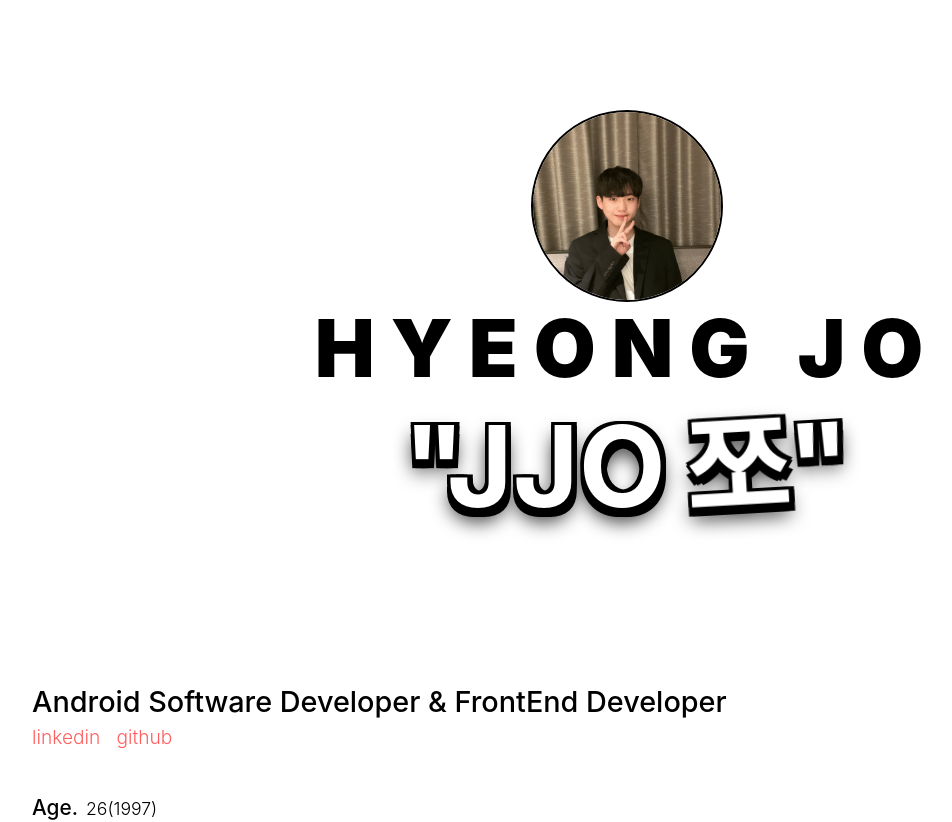
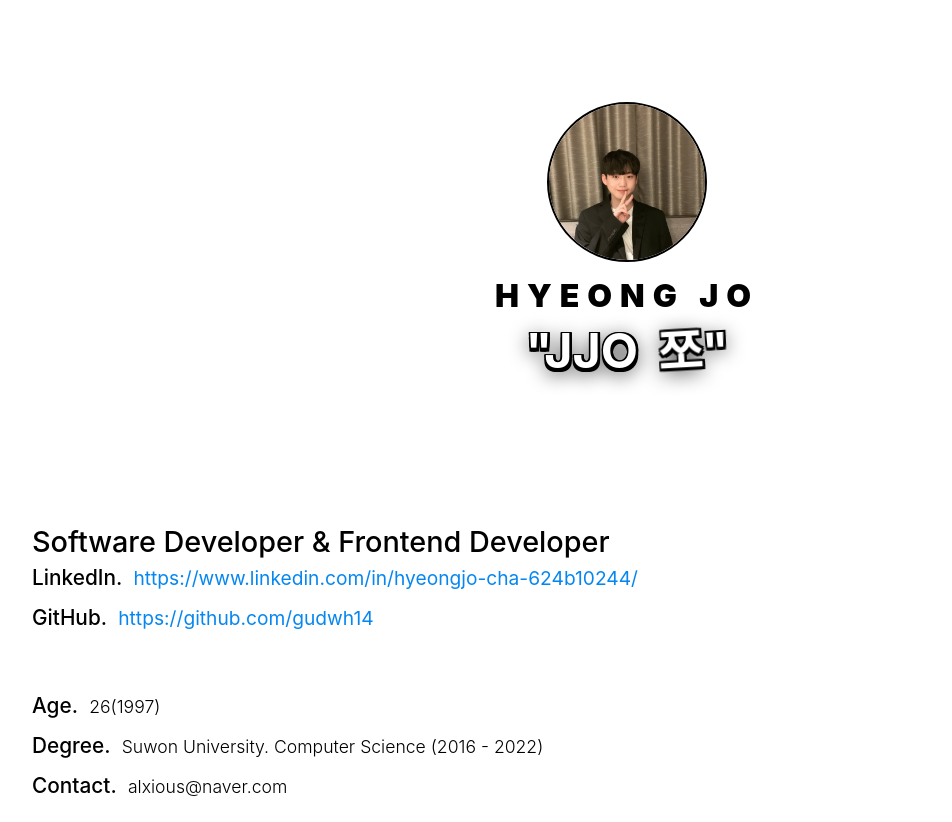
Before and after one commit to gudwh14/jjo, a Next.js app: page / in a window 1280 px wide. Shown: the top 822 px of the page, without its empty margins (13-965 px from the left). Built offline with nearby package versions, Linux system fonts and the light colour scheme.

Commit message:
feat : update profile

```diff
--- a/pages/index.tsx
+++ b/pages/index.tsx
@@ -1,7 +1,7 @@
 import type { NextPage } from 'next';
 import Profile from '@components/Profile';
 import styled from '@emotion/styled';
-import { FlexCenter } from '../styles/style';
+import { FlexCenter } from '@components/style';
 import Intro from '@components/Intro';
 import Work from '@components/Work';
 import Project from '@components/Project';
--- a/src/components/Intro.tsx
+++ b/src/components/Intro.tsx
@@ -1,13 +1,13 @@
 import styled from '@emotion/styled';
-import { Container } from '../../styles/style';
+import { Container } from './style';
 import colors from '@constants/colors';
 
 const profileLinks: Array<{ id: string; link: string }> = [
   {
-    id: 'linkedin',
+    id: 'LinkedIn',
     link: 'https://www.linkedin.com/in/hyeongjo-cha-624b10244/',
   },
-  { id: 'github', link: 'https://github.com/gudwh14' },
+  { id: 'GitHub', link: 'https://github.com/gudwh14' },
 ];
 
 const introInfos: Array<{ id: string; value: string }> = [
@@ -26,14 +26,17 @@ function Intro() {
   return (
     <Wrapper>
       <div>
-        <DevText>Android Software Developer & FrontEnd Developer</DevText>
+        <DevText>Software Developer & Frontend Developer</DevText>
       </div>
 
       <div className="link-box">
-        {profileLinks.map(link => (
-          <Link key={link.id} onClick={() => window.open(link.link)}>
-            {link.id}
-          </Link>
+        {profileLinks.map(info => (
+          <InfoBox key={info.id}>
+            <span className="info-id">{info.id}.</span>
+            <Link key={info.id} onClick={() => window.open(info.link)}>
+              {info.link}
+            </Link>
+          </InfoBox>
         ))}
       </div>
 
@@ -67,7 +70,7 @@ const InfoBox = styled.div`
   .info-id {
     font-weight: 500;
     font-size: 1.3rem;
-    margin-right: 0.5rem;
+    margin-right: 0.7rem;
   }
 
   .info-value {
@@ -85,9 +88,7 @@ const Link = styled.span`
   display: inline-block;
   cursor: pointer;
   font-size: 1.2rem;
-  margin-right: 1rem;
-  font-weight: 300;
-  color: ${colors.highlight};
+  color: ${colors.link};
 `;
 
 export default Intro;
--- a/src/components/Profile.tsx
+++ b/src/components/Profile.tsx
@@ -1,5 +1,5 @@
 import styled from '@emotion/styled';
-import { Container } from '../../styles/style';
+import { Container } from './style';
 import { keyframes } from '@emotion/react';
 
 function Profile() {
@@ -17,14 +17,14 @@ function Profile() {
 
 const Wrapper = styled(Container)`
   width: 100%;
-  height: 40rem;
+  height: 30rem;
   align-items: center;
   justify-content: center;
 `;
 
 const ProfileImage = styled.img`
-  width: 12rem;
-  height: 12rem;
+  width: 10rem;
+  height: 10rem;
   object-fit: cover;
   border-radius: 50%;
   border: 2px solid black;
@@ -48,9 +48,10 @@ const TextRightMoveAnimation = keyframes`
   }`;
 
 const NameText = styled.text`
-  font-size: 5rem;
+  font-size: 2rem;
   font-weight: 900;
-  letter-spacing: 1rem;
+  letter-spacing: 0.5rem;
+  margin-top: 1rem;
   white-space: nowrap;
   animation: ${TextLeftMoveAnimation} 1s forwards;
   animation-delay: 0.3s;
@@ -58,7 +59,7 @@ const NameText = styled.text`
 
 const TextWrapper = styled.h1`
   margin: 0;
-  font-size: 7rem;
+  font-size: 3rem;
   padding: 0;
   color: white;
   white-space: nowrap;
--- a/src/components/Project.tsx
+++ b/src/components/Project.tsx
@@ -1,8 +1,16 @@
 import styled from '@emotion/styled';
-import { Container, Title } from '../../styles/style';
+import { Container, Title } from './style';
 import colors from '@constants/colors';
 
-const Projects: Array<{ en: string; ko: string; sub: string; role: string; link: string }> = [
+interface IProject {
+  en: string;
+  ko: string;
+  sub: string;
+  role: string;
+  link: string;
+}
+
+const Projects: Array<IProject> = [
   {
     en: 'MEYOU',
     ko: '미유',
@@ -16,6 +24,13 @@ const Projects: Array<{ en: string; ko: string; sub: string; role: string; link:
     sub: 'MZ세대들을 위한 골프 플랫폼',
     role: 'FE',
     link: 'https://github.com/golfani/golfani-FE',
+  },
+  {
+    en: 'Travelus',
+    ko: '트레블어스',
+    sub: '나만의 여행계획 추천 서비스',
+    role: 'FE',
+    link: 'https://github.com/travleus/TRAVELUS-FE',
   },
 ];
 
--- a/src/components/Work.tsx
+++ b/src/components/Work.tsx
@@ -1,12 +1,20 @@
 import styled from '@emotion/styled';
-import { Container, Title } from '../../styles/style';
+import { Container, Title } from './style';
 import '@fontsource/bungee-shade';
 
-const WorkInfos: Array<{ corp: string; ko: string; depart: string; period: string; form: string }> = [
+interface IWork {
+  corp: string;
+  ko: string;
+  depart: string;
+  period: string;
+  form: string;
+}
+
+const WorkInfos: Array<IWork> = [
   {
     corp: 'Samsung Electronics',
     ko: '삼성전자',
-    depart: 'Mobile Experience SW',
+    depart: 'Mobile eXperience(MX) SW',
     period: '2022.07 - now',
     form: '정규직',
   },
--- a/styles/style.ts
+++ b/src/components/style.ts
@@ -10,6 +10,10 @@ export const Container = styled.div`
   display: flex;
   flex-direction: column;
   padding: 45px;
+
+  @media screen and (max-width: 768px) {
+    padding: 15px;
+  }
 `;
 
 export const Title = styled.span`
--- a/src/constants/colors.ts
+++ b/src/constants/colors.ts
@@ -1,5 +1,7 @@
 const colors = {
   default: '#000000',
   highlight: '#ff5f5f',
+  link: '#0687f0',
 };
+
 export default colors;
```
